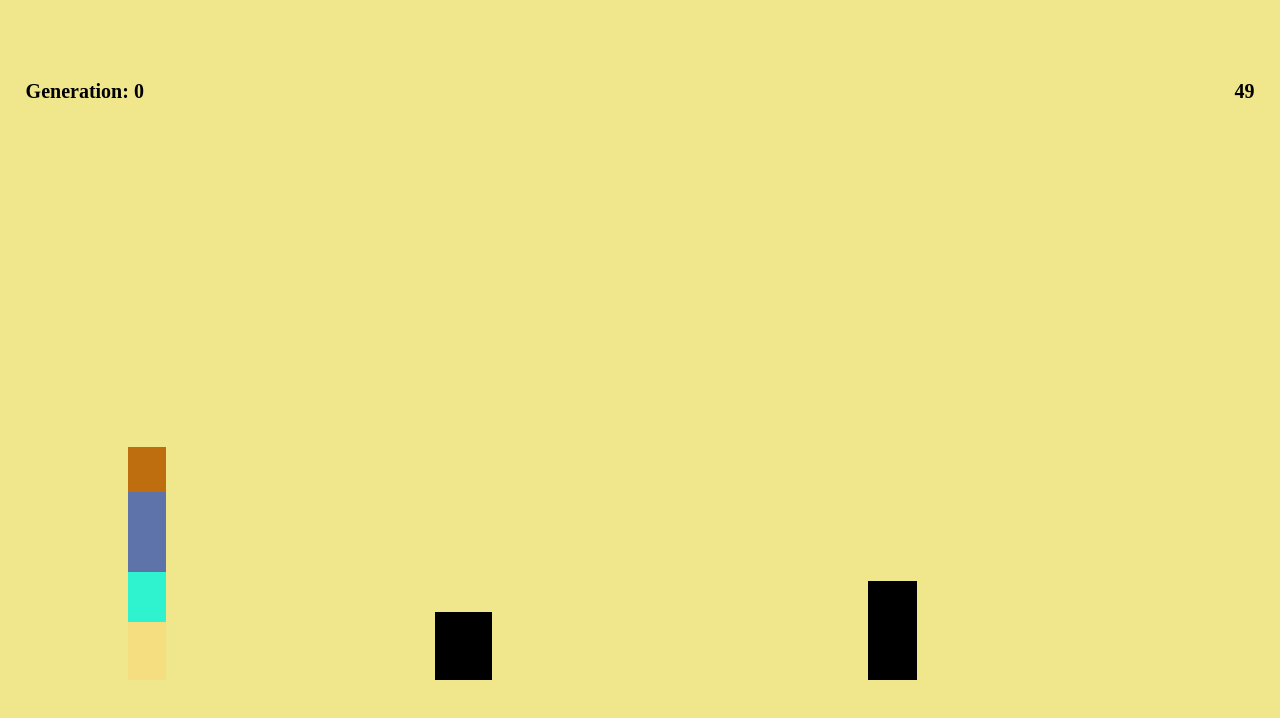
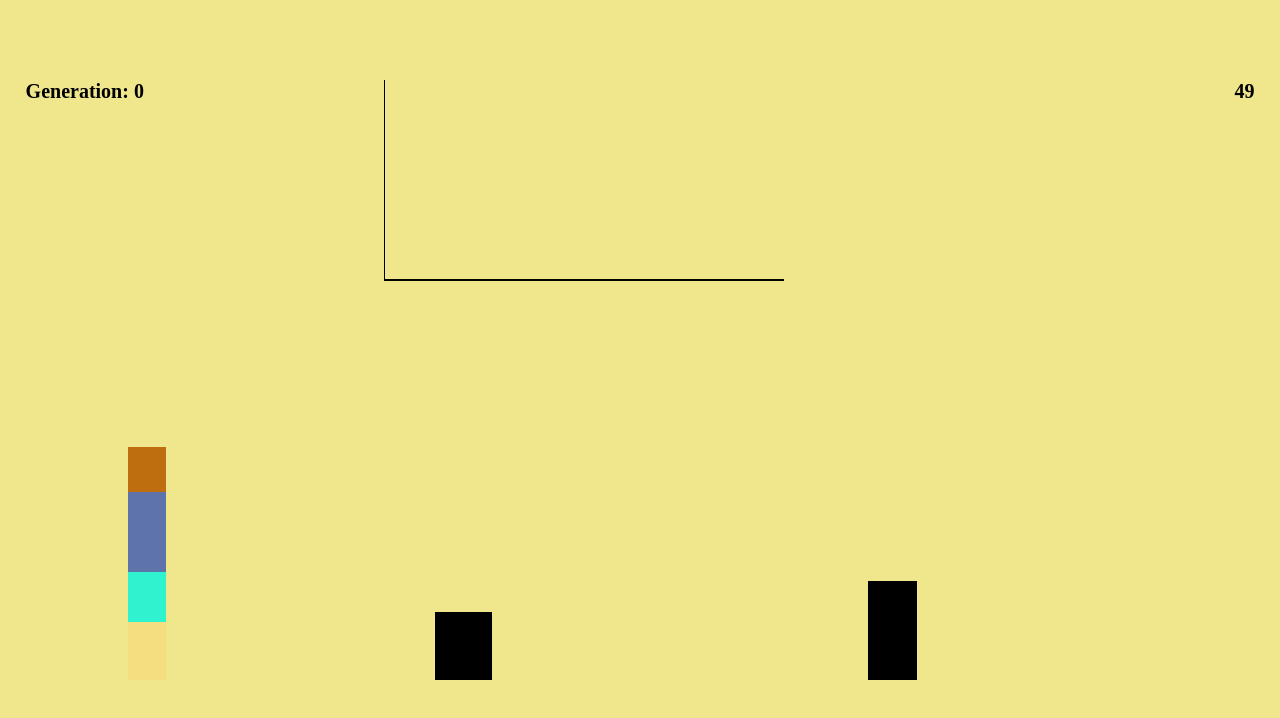
Before and after one commit to mirko-laruina/ga-jump, a plain HTML site: page index.html in a window 1280 px wide. Drawn offline with Linux system fonts and the light colour scheme.

Commit message:
Prototype of a graph to see the evolution of the best jumper in every generation

```diff
--- /dev/null
+++ b/graph.js
@@ -0,0 +1,54 @@
+function Graph(){
+	this.height = 200
+	this.width  = 400
+
+	this.lines = []
+	this.linesN = 0
+
+	this.values = []
+	this.values[0] = 0
+
+	var graph = document.getElementById("graph")
+
+	var xAxis = this.newLine(0, 0, 0, 200)
+	xAxis.style.stroke = "rgb(0,0,0)"
+	xAxis.style.strokeWidth = "2"
+
+	var yAxis = this.newLine(0, 200, 400, 200)
+	yAxis.style.stroke = "rgb(0,0,0)"
+	yAxis.style.strokeWidth = "2"
+
+
+	var line = document.createElement("line");
+	graph.appendChild(line);
+}
+
+
+
+Graph.prototype.newLine = function(_x1, _y1, _x2, _y2){
+	var line_ = document.createElementNS('http://www.w3.org/2000/svg','line');
+	line_.setAttribute("x1", _x1);
+	line_.setAttribute("y1", _y1);
+	line_.setAttribute("x2", _x2);
+	line_.setAttribute("y2", _y2);
+	line_.style.stroke = "rgb(170,0,0)"
+	line_.style.strokeWidth = "2"
+	graph.appendChild(line_);
+	return line_
+}
+
+
+
+Graph.prototype.addLine = function(_y){
+	var oldX = 40 * this.linesN
+	var oldY = 200 - this.values[this.linesN];
+	var newX = 40 * (this.linesN+1)
+	var newY = this.height - _y;
+	var newLine = this.newLine(oldX, oldY, newX, newY);
+	this.lines.push(newLine)
+	this.linesN++;
+
+	this.values[this.linesN] = _y;
+
+	//alert("efaffsa")
+}
--- a/index.html
+++ b/index.html
@@ -8,10 +8,15 @@
         <script type="text/javascript" src="player.js"></script>
         <script type="text/javascript" src="population.js"></script>
         <script type="text/javascript" src="dna.js"></script>
+        <script type="text/javascript" src="graph.js"></script>
     </head>
     <body onload=play()>
         <div id="wrapper">
             <label id="generation">Generation: 0 </label>
+
+            <svg id="graph" height="210" width="500">
+            </svg>
+
             <label id="counter">0</label>
         </div>
     </body>
--- a/play.js
+++ b/play.js
@@ -1,6 +1,7 @@
 obstaclesArray = []
 count = 0
 gen = 0
+var GRAPH =0
 
 function play(){
     wrapperElem = document.getElementById("wrapper")
@@ -23,6 +24,8 @@ function play(){
 
     pop = new Population(150);
     pop.periodicCheckStart();
+
+    GRAPH = new Graph();
 }
 
 function clean(){
--- a/population.js
+++ b/population.js
@@ -48,10 +48,13 @@ function Population(size){
                 }
             }
             if(life == false){
+                GRAPH.addLine(count/32);
+                //alert(count);
                 this.gen += 1
                 generationElem = document.getElementById("generation")
                 generationElem.textContent = "Generation: "+gen
                 self.nextGen();
+
                 clearInterval(iid)
             }
             console.log(life);
--- a/style.css
+++ b/style.css
@@ -32,6 +32,12 @@ body {
     font-weight: bold;
 }
 
+#graph{
+    position: absolute;
+    top: 10%;
+    left: 30%;
+}
+
 .player {
     position: absolute;
     left: 10%;
```
